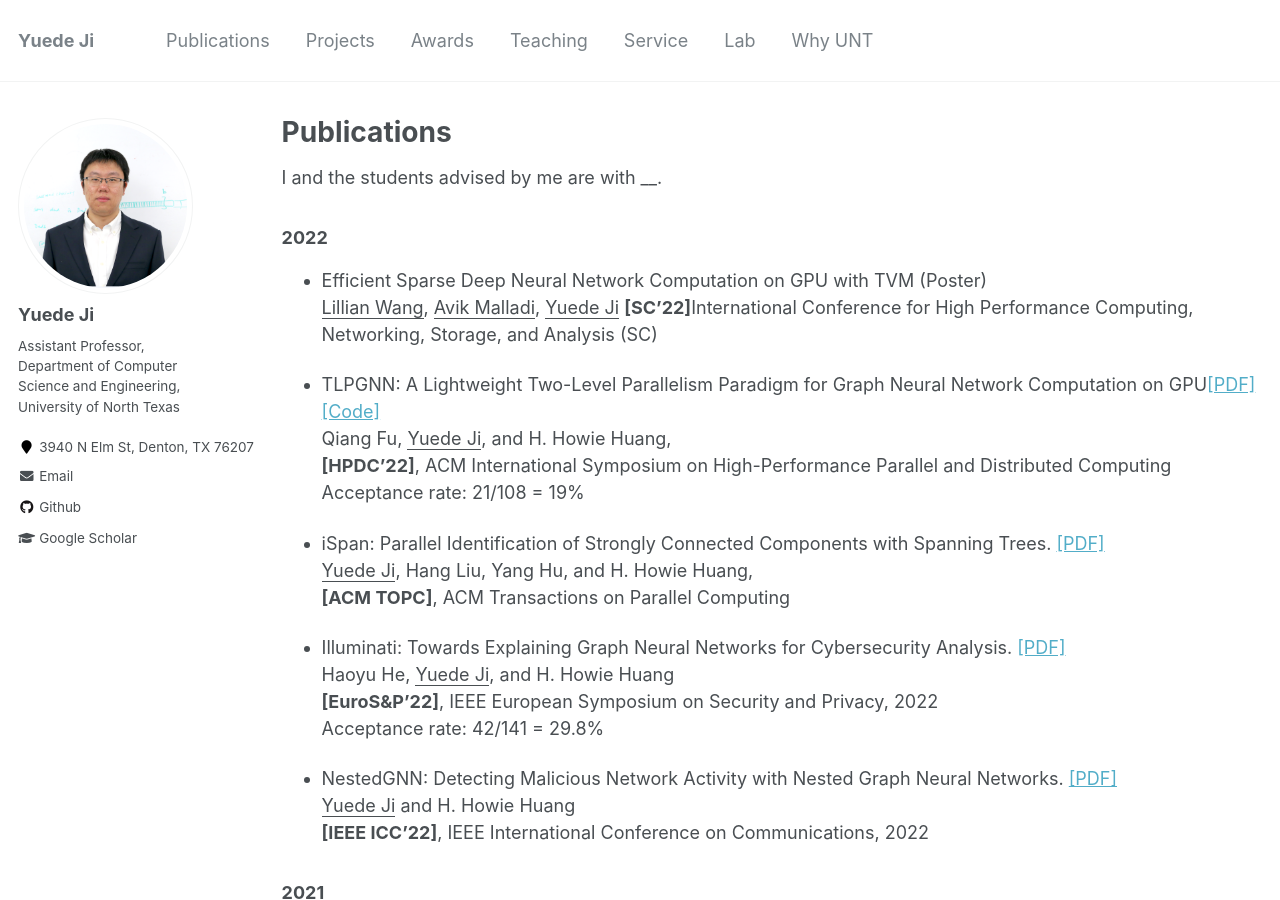
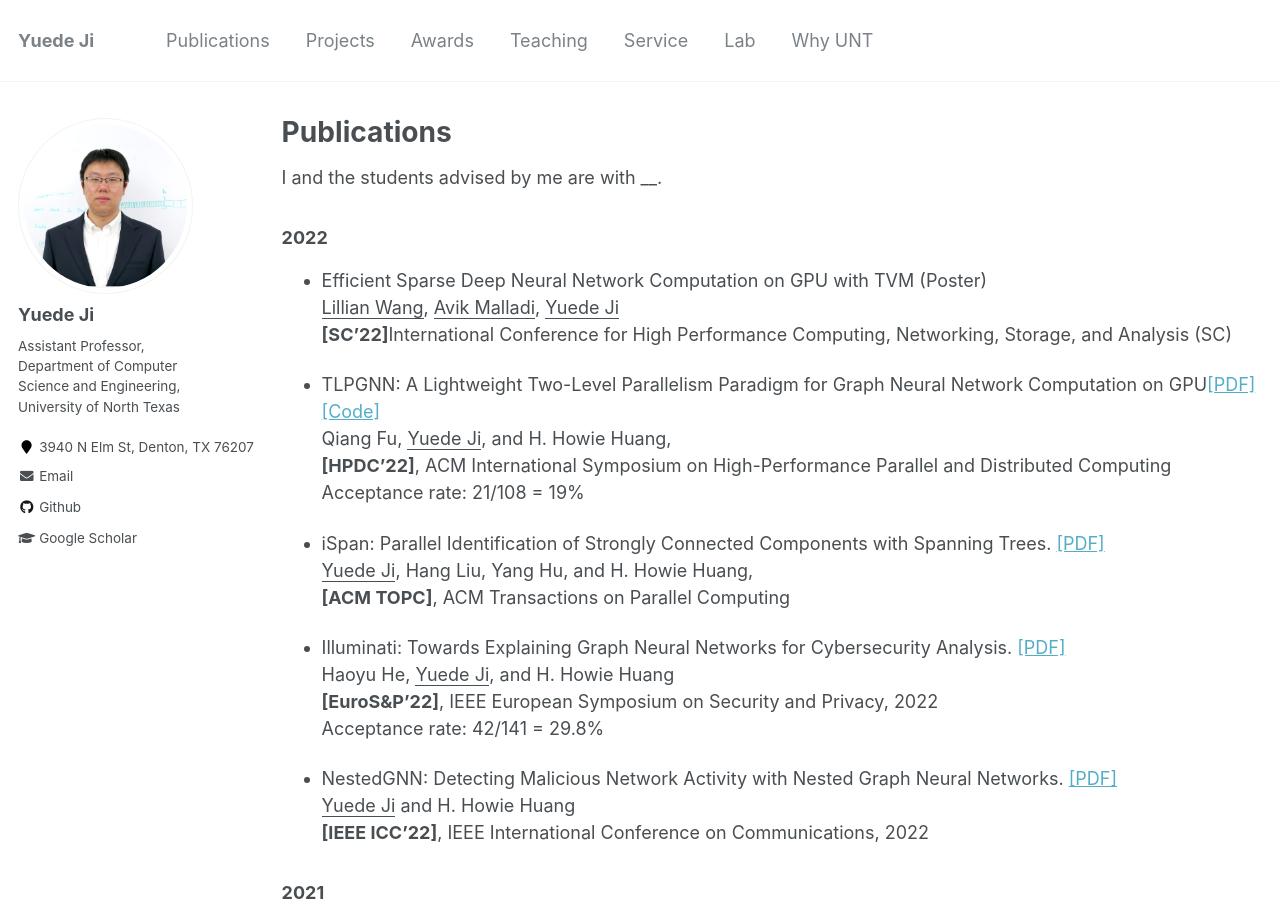
Before and after one commit to yuede/yuede.github.io, a Jekyll site: the page built from _pages/publications.md, in a window 1280 px wide and 900 px high. Built offline with Jekyll 4.4.1, drawn with Linux system fonts in a browser that asks for light colours.

Commit message:
update PC

```diff
--- a/_pages/publications.md
+++ b/_pages/publications.md
@@ -13,7 +13,7 @@ I and the students advised by me are with __.
 ### 2022
 
 * Efficient Sparse Deep Neural Network Computation on GPU with TVM (Poster)<br/>
-<u>Lillian Wang</u>, <u>Avik Malladi</u>, <u>Yuede Ji</u>
+<u>Lillian Wang</u>, <u>Avik Malladi</u>, <u>Yuede Ji</u><br/>
 <strong>[SC'22]</strong>International Conference for High Performance Computing, Networking, Storage, and Analysis (SC)<br/>
 
 * TLPGNN: A Lightweight Two-Level Parallelism Paradigm for Graph Neural Network Computation on GPU[[PDF]](../files/22_hpdc_TLPGNN.pdf)[[Code]](https://github.com/binfoo1993/TLPGNN)<br/>Qiang Fu, <u>Yuede Ji</u>, and H. Howie Huang,<br/><strong>[HPDC'22]</strong>, ACM International Symposium on High-Performance Parallel and Distributed Computing<br/>
```
